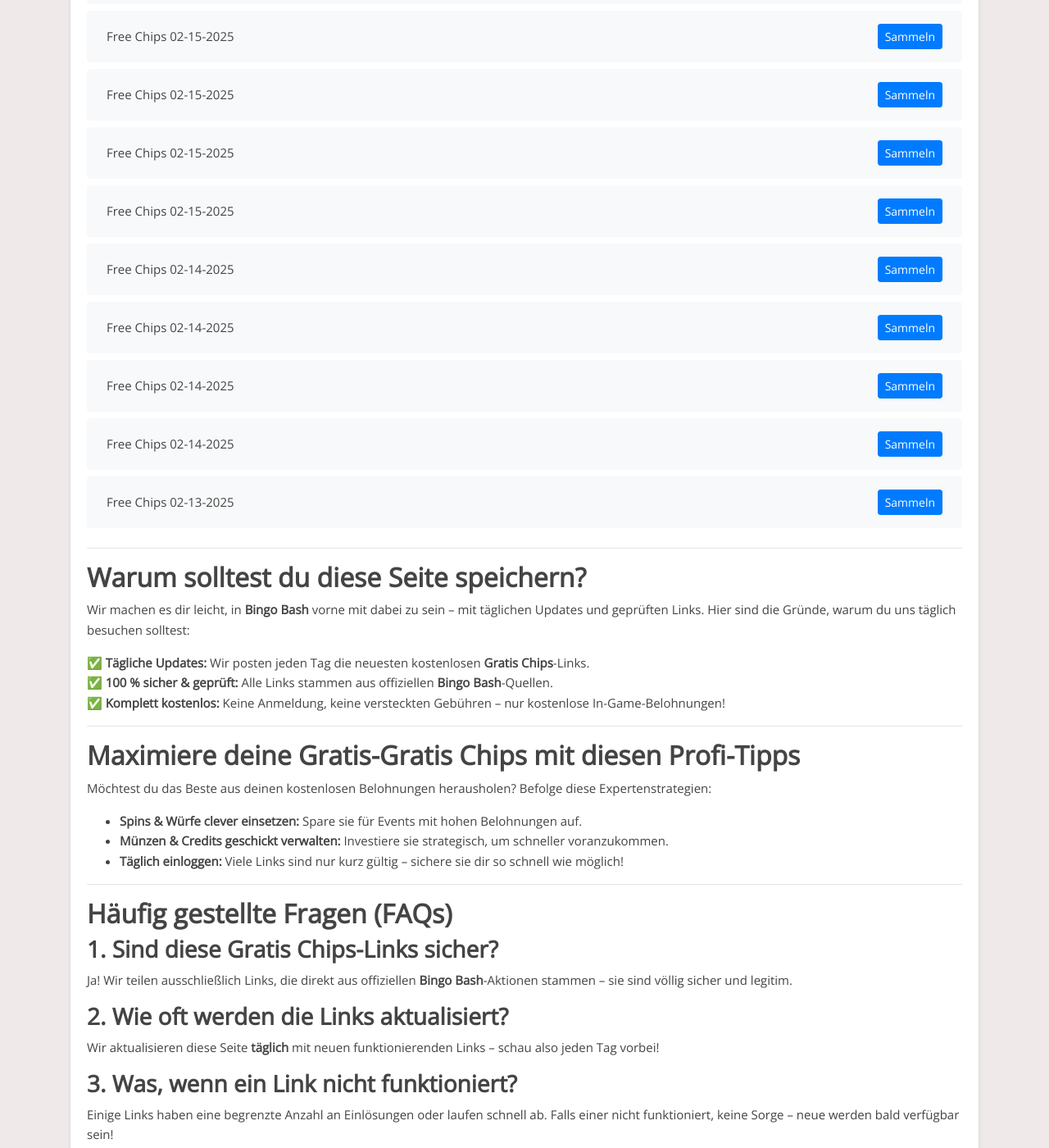
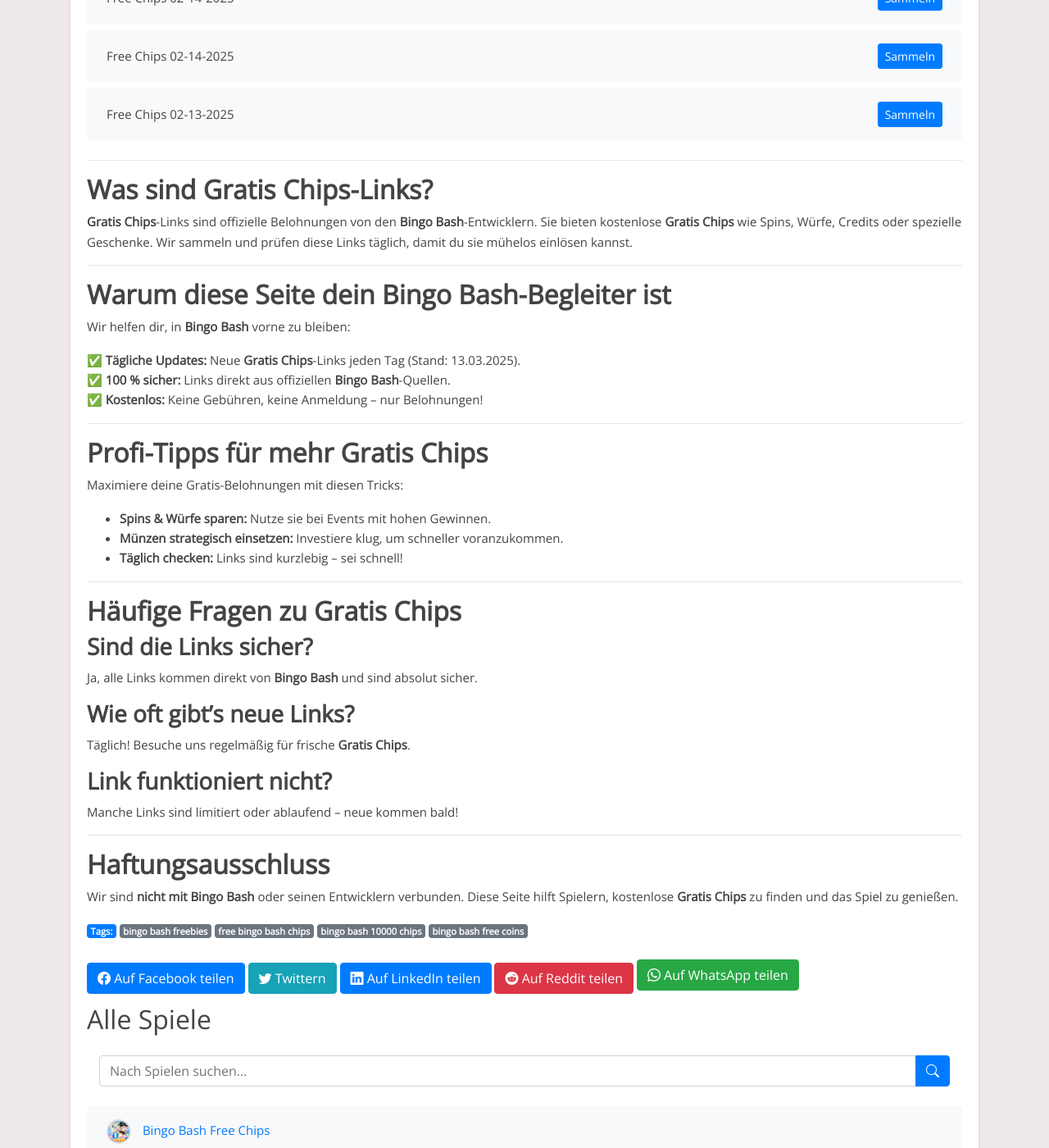
Before and after one commit to Prollad99/bs-de, a Jekyll site: the page built from _posts/2025-01-19-bingo-bash.md, in a window 1280 px wide and 1400 px high, scrolled down 7375 px. Shown: the whole window at 82% size. Built offline with Jekyll 4.4.1, drawn with Linux system fonts in a browser that asks for light colours; some of the changed text lies outside the part shown.

Commit message:
Update bingo-bash reward links, content, and last modified date

```diff
--- a/_includes/bingo-bash_footer.html
+++ b/_includes/bingo-bash_footer.html
@@ -1,38 +1,44 @@
 ---
 
-## **Warum solltest du diese Seite speichern?**
+## **Was sind Gratis Chips-Links?**
 
-Wir machen es dir leicht, in **Bingo Bash** vorne mit dabei zu sein – mit täglichen Updates und geprüften Links. Hier sind die Gründe, warum du uns täglich besuchen solltest:
-
-✅ **Tägliche Updates:** Wir posten jeden Tag die neuesten kostenlosen **Gratis Chips**-Links.
-✅ **100 % sicher & geprüft:** Alle Links stammen aus offiziellen **Bingo Bash**-Quellen.
-✅ **Komplett kostenlos:** Keine Anmeldung, keine versteckten Gebühren – nur kostenlose In-Game-Belohnungen!
+**Gratis Chips**-Links sind offizielle Belohnungen von den **Bingo Bash**-Entwicklern. Sie bieten kostenlose **Gratis Chips** wie Spins, Würfe, Credits oder spezielle Geschenke. Wir sammeln und prüfen diese Links täglich, damit du sie mühelos einlösen kannst.
 
 ---
 
-## **Maximiere deine Gratis-Gratis Chips mit diesen Profi-Tipps**
+## **Warum diese Seite dein Bingo Bash-Begleiter ist**
 
-Möchtest du das Beste aus deinen kostenlosen Belohnungen herausholen? Befolge diese Expertenstrategien:
+Wir helfen dir, in **Bingo Bash** vorne zu bleiben:
 
-- **Spins & Würfe clever einsetzen:** Spare sie für Events mit hohen Belohnungen auf.
-- **Münzen & Credits geschickt verwalten:** Investiere sie strategisch, um schneller voranzukommen.
-- **Täglich einloggen:** Viele Links sind nur kurz gültig – sichere sie dir so schnell wie möglich!
+✅ **Tägliche Updates:** Neue **Gratis Chips**-Links jeden Tag (Stand: 13.03.2025).
+✅ **100 % sicher:** Links direkt aus offiziellen **Bingo Bash**-Quellen.
+✅ **Kostenlos:** Keine Gebühren, keine Anmeldung – nur Belohnungen!
 
 ---
 
-## **Häufig gestellte Fragen (FAQs)**
+## **Profi-Tipps für mehr Gratis Chips**
 
-### **1. Sind diese Gratis Chips-Links sicher?**
-Ja! Wir teilen ausschließlich Links, die direkt aus offiziellen **Bingo Bash**-Aktionen stammen – sie sind völlig sicher und legitim.
+Maximiere deine Gratis-Belohnungen mit diesen Tricks:
 
-### **2. Wie oft werden die Links aktualisiert?**
-Wir aktualisieren diese Seite **täglich** mit neuen funktionierenden Links – schau also jeden Tag vorbei!
+- **Spins & Würfe sparen:** Nutze sie bei Events mit hohen Gewinnen.
+- **Münzen strategisch einsetzen:** Investiere klug, um schneller voranzukommen.
+- **Täglich checken:** Links sind kurzlebig – sei schnell!
 
-### **3. Was, wenn ein Link nicht funktioniert?**
-Einige Links haben eine begrenzte Anzahl an Einlösungen oder laufen schnell ab. Falls einer nicht funktioniert, keine Sorge – neue werden bald verfügbar sein!
+---
+
+## **Häufige Fragen zu Gratis Chips**
+
+### **Sind die Links sicher?**
+Ja, alle Links kommen direkt von **Bingo Bash** und sind absolut sicher.
+
+### **Wie oft gibt’s neue Links?**
+Täglich! Besuche uns regelmäßig für frische **Gratis Chips**.
+
+### **Link funktioniert nicht?**
+Manche Links sind limitiert oder ablaufend – neue kommen bald!
 
 ---
 
 ## **Haftungsausschluss**
 
-Wir sind **nicht mit** **Bingo Bash** oder seinen Entwicklern **verbunden**. Diese Seite dient ausschließlich zu Informationszwecken, um Spielern zu helfen, kostenlose **Gratis Chips** zu erhalten und das Spiel in vollen Zügen zu genießen.
+Wir sind **nicht mit Bingo Bash** oder seinen Entwicklern verbunden. Diese Seite hilft Spielern, kostenlose **Gratis Chips** zu finden und das Spiel zu genießen.
--- a/_includes/bingo-bash_post.html
+++ b/_includes/bingo-bash_post.html
@@ -1,27 +1,3 @@
-Bist du ein leidenschaftlicher **Bingo Bash**-Spieler? Möchtest du **Gratis Chips** sammeln, ohne echtes Geld auszugeben? Dann bist du hier genau richtig!
+Bist du ein leidenschaftlicher **Bingo Bash**-Spieler? Hier findest du täglich neue **Gratis Chips**-Links, um kostenlose Belohnungen zu sammeln – 100% sicher und gratis!
 
-Wir aktualisieren diese Seite **täglich** mit neuen **Gratis Chips**-Links, damit du dein Gameplay verbessern, schneller aufsteigen und spannende Belohnungen freischalten kannst – völlig kostenlos.
-
----
-
-## **Was sind Gratis Chips-Links?**
-
-**Gratis Chips**-Links sind offizielle Belohnungen der **Bingo Bash**-Entwickler. Sie bieten kostenlose **Gratis Chips** und weitere In-Game-Boni wie Spins, Würfe, Credits und spezielle Geschenke.
-
-Statt selbst danach zu suchen, übernehmen wir die Arbeit für dich! Wir sammeln und aktualisieren täglich die neuesten funktionierenden Links, damit du deine Gratis-Belohnungen mühelos einlösen kannst.
-
----
-
-## **So löst du deine kostenlosen Gratis Chips ein**
-
-Deine **Gratis Chips** zu erhalten ist schnell und einfach:
-
-1. **Wähle einen Link aus der Liste unten.**
-2. **Klicke auf den Link und melde dich in deinem Bingo Bash-Konto an.**
-3. **Genieße deine kostenlosen Gratis Chips – sofort in deinem Spiel verfügbar!**
-
-> 🔔 **Tipp:** Diese Links laufen schnell ab – schau täglich vorbei, um dir deine Belohnungen zu sichern!
-
----
-
-## **Heutige Gratis-Gratis Chips für Bingo Bash**
+Klicke einfach auf die Links unten, melde dich in deinem **Bingo Bash**-Konto an und sichere dir deine **Gratis Chips** – sie sind sofort im Spiel verfügbar. Schau täglich vorbei, da die Links schnell ablaufen!
```
